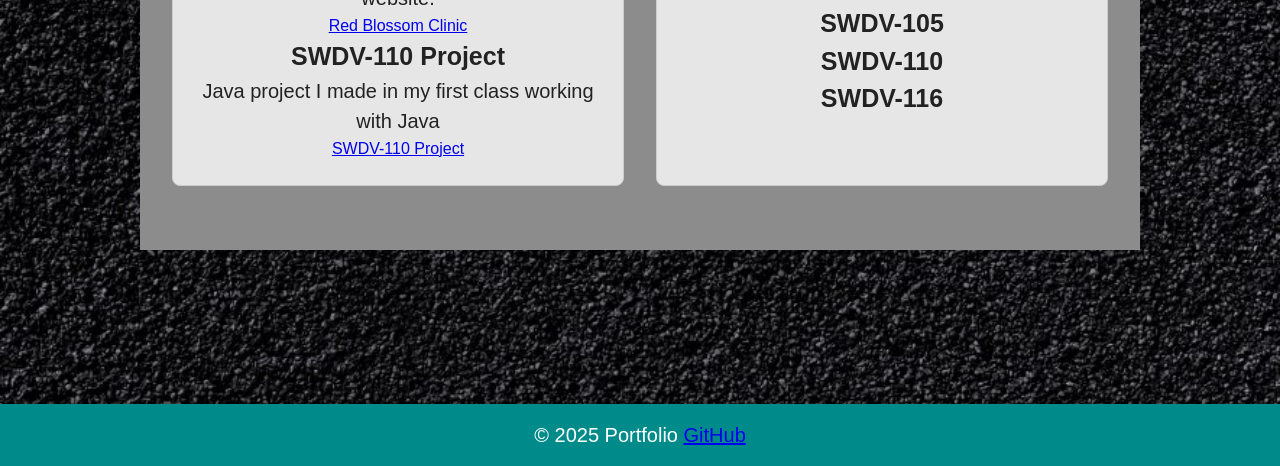
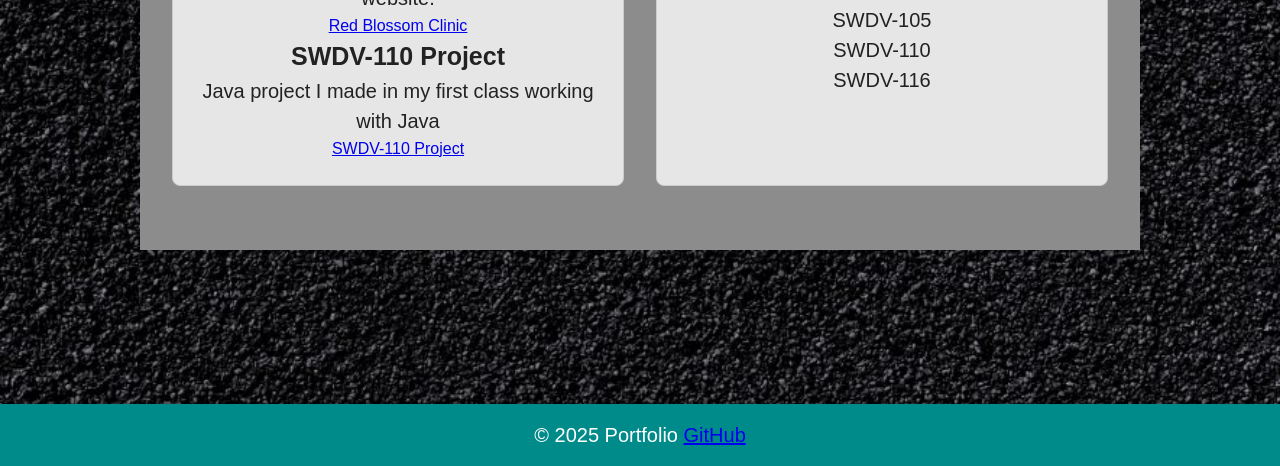
Before and after one commit to AustinC101/Portfolio-Preparation, a plain HTML site: page projects.html in a window 1280 px wide. Shown: the part 334-800 px from the top of the page. Drawn offline with Linux system fonts and the light colour scheme.

Commit message:
Update projects.html

```diff
--- a/projects.html
+++ b/projects.html
@@ -33,9 +33,9 @@
                 </div>
                 <div class="project-card">
                     <h2>My Current Education I've Taken</h2>
-                    <h3>SWDV-105</h3>
-                    <h3>SWDV-110</h3>
-                    <h3>SWDV-116</h3>
+                    <p>SWDV-105</p>
+                    <p>SWDV-110</p>
+                    <p>SWDV-116</p>
                 </div>
             </div>
         </section>
```
